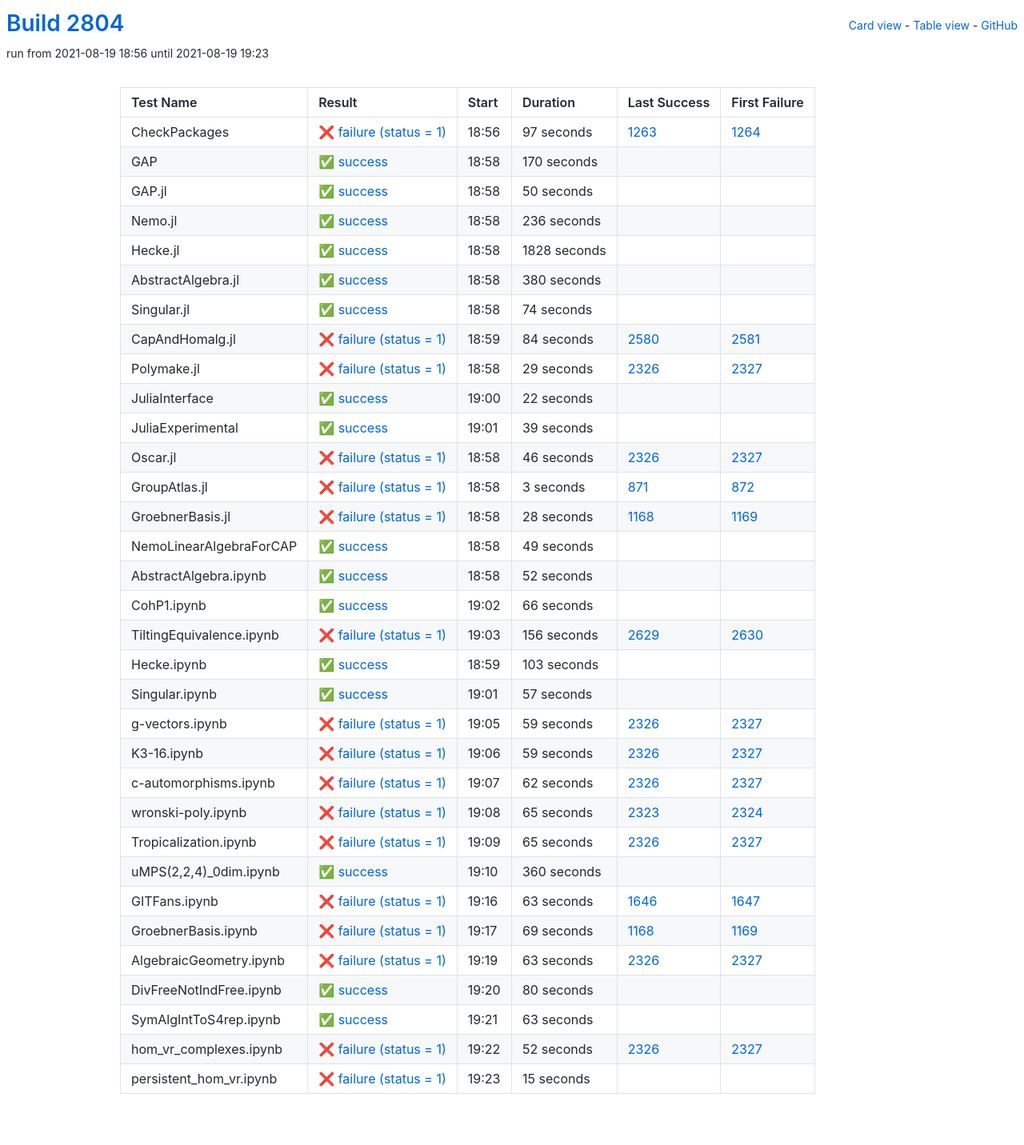
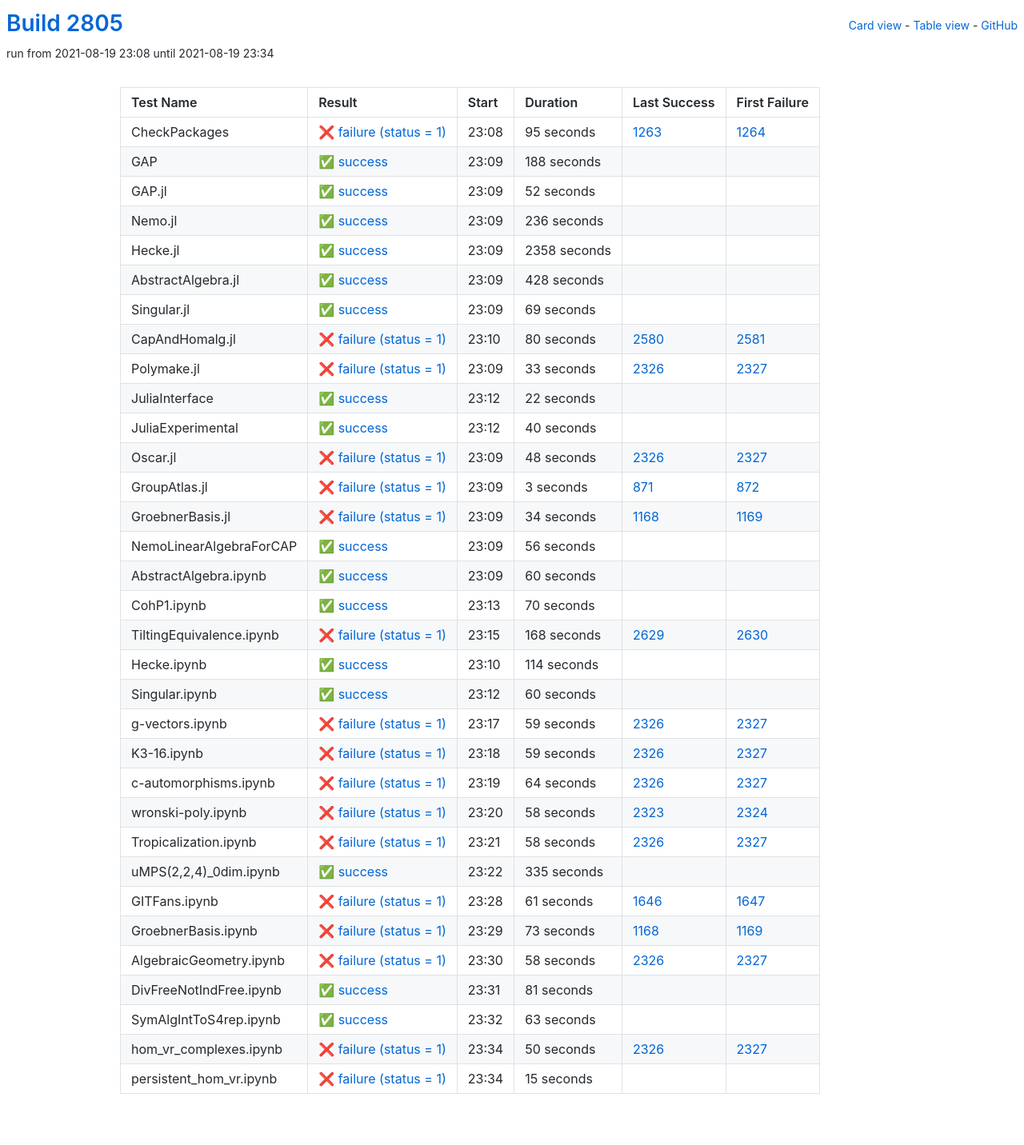
Before and after one commit to oscar-system/oscar-ci-status-stable, a Jekyll site: the page built from table.html, in a window 1280 px wide. Shown: the whole page at 80% size. Built offline with Jekyll 4.4.1, drawn with Linux system fonts in a browser that asks for light colours.

Commit message:
Build #2805

```diff
--- a/_data/ci.yml
+++ b/_data/ci.yml
@@ -1,6 +1,6 @@
 ---
-build: 2804
-build_url: https://oscarci.mathematik.uni-kl.de/job/oscar-stable/2804/
+build: 2805
+build_url: https://oscarci.mathematik.uni-kl.de/job/oscar-stable/2805/
 job: oscar-stable
 organization: oscar-system
 repo: oscar-ci-status-stable
@@ -8,44 +8,44 @@ repourl: https://github.com/oscar-system/oscar-ci-status-stable
 tests:
 - name: CheckPackages
   id: checkpackages
-  log: https://oscarci.mathematik.uni-kl.de/job/oscar-stable/2804/artifact/logs/build-2804/CheckPackages.log
-  start: 2021-08-19 18:56
+  log: https://oscarci.mathematik.uni-kl.de/job/oscar-stable/2805/artifact/logs/build-2805/CheckPackages.log
+  start: 2021-08-19 23:08
   success: false
   exitcode: 1
   status: failure
-  duration: 97
+  duration: 95
   last_success: 1263
   last_success_url: https://oscarci.mathematik.uni-kl.de/job/oscar-stable/1263/
   first_failure: 1264
   first_failure_url: https://oscarci.mathematik.uni-kl.de/job/oscar-stable/1264/
 - name: GAP
   id: gap
-  log: https://oscarci.mathematik.uni-kl.de/job/oscar-stable/2804/artifact/logs/build-2804/GAP.log
-  start: 2021-08-19 18:58
+  log: https://oscarci.mathematik.uni-kl.de/job/oscar-stable/2805/artifact/logs/build-2805/GAP.log
+  start: 2021-08-19 23:09
   success: true
   exitcode: 0
   status: success
-  duration: 170
+  duration: 188
   last_success: false
   last_success_url:
   first_failure: false
   first_failure_url:
 - name: GAP.jl
   id: gap-jl
-  log: https://oscarci.mathematik.uni-kl.de/job/oscar-stable/2804/artifact/logs/build-2804/GAP.jl.log
-  start: 2021-08-19 18:58
+  log: https://oscarci.mathematik.uni-kl.de/job/oscar-stable/2805/artifact/logs/build-2805/GAP.jl.log
+  start: 2021-08-19 23:09
   success: true
   exitcode: 0
   status: success
-  duration: 50
+  duration: 52
   last_success: false
   last_success_url:
   first_failure: false
   first_failure_url:
 - name: Nemo.jl
   id: nemo-jl
-  log: https://oscarci.mathematik.uni-kl.de/job/oscar-stable/2804/artifact/logs/build-2804/Nemo.jl.log
-  start: 2021-08-19 18:58
+  log: https://oscarci.mathematik.uni-kl.de/job/oscar-stable/2805/artifact/logs/build-2805/Nemo.jl.log
+  start: 2021-08-19 23:09
   success: true
   exitcode: 0
   status: success
@@ -56,68 +56,68 @@ tests:
   first_failure_url:
 - name: Hecke.jl
   id: hecke-jl
-  log: https://oscarci.mathematik.uni-kl.de/job/oscar-stable/2804/artifact/logs/build-2804/Hecke.jl.log
-  start: 2021-08-19 18:58
+  log: https://oscarci.mathematik.uni-kl.de/job/oscar-stable/2805/artifact/logs/build-2805/Hecke.jl.log
+  start: 2021-08-19 23:09
   success: true
   exitcode: 0
   status: success
-  duration: 1828
+  duration: 2358
   last_success: false
   last_success_url:
   first_failure: false
   first_failure_url:
 - name: AbstractAlgebra.jl
   id: abstractalgebra-jl
-  log: https://oscarci.mathematik.uni-kl.de/job/oscar-stable/2804/artifact/logs/build-2804/AbstractAlgebra.jl.log
-  start: 2021-08-19 18:58
+  log: https://oscarci.mathematik.uni-kl.de/job/oscar-stable/2805/artifact/logs/build-2805/AbstractAlgebra.jl.log
+  start: 2021-08-19 23:09
   success: true
   exitcode: 0
   status: success
-  duration: 380
+  duration: 428
   last_success: false
   last_success_url:
   first_failure: false
   first_failure_url:
 - name: Singular.jl
   id: singular-jl
-  log: https://oscarci.mathematik.uni-kl.de/job/oscar-stable/2804/artifact/logs/build-2804/Singular.jl.log
-  start: 2021-08-19 18:58
+  log: https://oscarci.mathematik.uni-kl.de/job/oscar-stable/2805/artifact/logs/build-2805/Singular.jl.log
+  start: 2021-08-19 23:09
   success: true
   exitcode: 0
   status: success
-  duration: 74
+  duration: 69
   last_success: false
   last_success_url:
   first_failure: false
   first_failure_url:
 - name: CapAndHomalg.jl
   id: capandhomalg-jl
-  log: https://oscarci.mathematik.uni-kl.de/job/oscar-stable/2804/artifact/logs/build-2804/CapAndHomalg.jl.log
-  start: 2021-08-19 18:59
+  log: https://oscarci.mathematik.uni-kl.de/job/oscar-stable/2805/artifact/logs/build-2805/CapAndHomalg.jl.log
+  start: 2021-08-19 23:10
   success: false
   exitcode: 1
   status: failure
-  duration: 84
+  duration: 80
   last_success: 2580
   last_success_url: https://oscarci.mathematik.uni-kl.de/job/oscar-stable/2580/
   first_failure: 2581
   first_failure_url: https://oscarci.mathematik.uni-kl.de/job/oscar-stable/2581/
 - name: Polymake.jl
   id: polymake-jl
-  log: https://oscarci.mathematik.uni-kl.de/job/oscar-stable/2804/artifact/logs/build-2804/Polymake.jl.log
-  start: 2021-08-19 18:58
+  log: https://oscarci.mathematik.uni-kl.de/job/oscar-stable/2805/artifact/logs/build-2805/Polymake.jl.log
+  start: 2021-08-19 23:09
   success: false
   exitcode: 1
   status: failure
-  duration: 29
+  duration: 33
   last_success: 2326
   last_success_url: https://oscarci.mathematik.uni-kl.de/job/oscar-stable/2326/
   first_failure: 2327
   first_failure_url: https://oscarci.mathematik.uni-kl.de/job/oscar-stable/2327/
 - name: JuliaInterface
   id: juliainterface
-  log: https://oscarci.mathematik.uni-kl.de/job/oscar-stable/2804/artifact/logs/build-2804/JuliaInterface.log
-  start: 2021-08-19 19:00
+  log: https://oscarci.mathematik.uni-kl.de/job/oscar-stable/2805/artifact/logs/build-2805/JuliaInterface.log
+  start: 2021-08-19 23:12
   success: true
   exitcode: 0
   status: success
@@ -128,32 +128,32 @@ tests:
   first_failure_url:
 - name: JuliaExperimental
   id: juliaexperimental
-  log: https://oscarci.mathematik.uni-kl.de/job/oscar-stable/2804/artifact/logs/build-2804/JuliaExperimental.log
-  start: 2021-08-19 19:01
+  log: https://oscarci.mathematik.uni-kl.de/job/oscar-stable/2805/artifact/logs/build-2805/JuliaExperimental.log
+  start: 2021-08-19 23:12
   success: true
   exitcode: 0
   status: success
-  duration: 39
+  duration: 40
   last_success: false
   last_success_url:
   first_failure: false
   first_failure_url:
 - name: Oscar.jl
   id: oscar-jl
-  log: https://oscarci.mathematik.uni-kl.de/job/oscar-stable/2804/artifact/logs/build-2804/Oscar.jl.log
-  start: 2021-08-19 18:58
+  log: https://oscarci.mathematik.uni-kl.de/job/oscar-stable/2805/artifact/logs/build-2805/Oscar.jl.log
+  start: 2021-08-19 23:09
   success: false
   exitcode: 1
   status: failure
-  duration: 46
+  duration: 48
   last_success: 2326
   last_success_url: https://oscarci.mathematik.uni-kl.de/job/oscar-stable/2326/
   first_failure: 2327
   first_failure_url: https://oscarci.mathematik.uni-kl.de/job/oscar-stable/2327/
 - name: GroupAtlas.jl
   id: groupatlas-jl
-  log: https://oscarci.mathematik.uni-kl.de/job/oscar-stable/2804/artifact/logs/build-2804/GroupAtlas.jl.log
-  start: 2021-08-19 18:58
+  log: https://oscarci.mathematik.uni-kl.de/job/oscar-stable/2805/artifact/logs/build-2805/GroupAtlas.jl.log
+  start: 2021-08-19 23:09
   success: false
   exitcode: 1
   status: failure
@@ -164,92 +164,92 @@ tests:
   first_failure_url: https://oscarci.mathematik.uni-kl.de/job/oscar-stable/872/
 - name: GroebnerBasis.jl
   id: groebnerbasis-jl
-  log: https://oscarci.mathematik.uni-kl.de/job/oscar-stable/2804/artifact/logs/build-2804/GroebnerBasis.jl.log
-  start: 2021-08-19 18:58
+  log: https://oscarci.mathematik.uni-kl.de/job/oscar-stable/2805/artifact/logs/build-2805/GroebnerBasis.jl.log
+  start: 2021-08-19 23:09
   success: false
   exitcode: 1
   status: failure
-  duration: 28
+  duration: 34
   last_success: 1168
   last_success_url: https://oscarci.mathematik.uni-kl.de/job/oscar-stable/1168/
   first_failure: 1169
   first_failure_url: https://oscarci.mathematik.uni-kl.de/job/oscar-stable/1169/
 - name: NemoLinearAlgebraForCAP
   id: nemolinearalgebraforcap
-  log: https://oscarci.mathematik.uni-kl.de/job/oscar-stable/2804/artifact/logs/build-2804/NemoLinearAlgebraForCAP.log
-  start: 2021-08-19 18:58
+  log: https://oscarci.mathematik.uni-kl.de/job/oscar-stable/2805/artifact/logs/build-2805/NemoLinearAlgebraForCAP.log
+  start: 2021-08-19 23:09
   success: true
   exitcode: 0
   status: success
-  duration: 49
+  duration: 56
   last_success: false
   last_success_url:
   first_failure: false
   first_failure_url:
 - name: AbstractAlgebra.ipynb
   id: abstractalgebra-ipynb
-  log: https://oscarci.mathematik.uni-kl.de/job/oscar-stable/2804/artifact/logs/build-2804/AbstractAlgebra.ipynb.log
-  start: 2021-08-19 18:58
+  log: https://oscarci.mathematik.uni-kl.de/job/oscar-stable/2805/artifact/logs/build-2805/AbstractAlgebra.ipynb.log
+  start: 2021-08-19 23:09
   success: true
   exitcode: 0
   status: success
-  duration: 52
+  duration: 60
   last_success: false
   last_success_url:
   first_failure: false
   first_failure_url:
 - name: CohP1.ipynb
   id: cohp1-ipynb
-  log: https://oscarci.mathematik.uni-kl.de/job/oscar-stable/2804/artifact/logs/build-2804/CohP1.ipynb.log
-  start: 2021-08-19 19:02
+  log: https://oscarci.mathematik.uni-kl.de/job/oscar-stable/2805/artifact/logs/build-2805/CohP1.ipynb.log
+  start: 2021-08-19 23:13
   success: true
   exitcode: 0
   status: success
-  duration: 66
+  duration: 70
   last_success: false
   last_success_url:
   first_failure: false
   first_failure_url:
 - name: TiltingEquivalence.ipynb
   id: tiltingequivalence-ipynb
-  log: https://oscarci.mathematik.uni-kl.de/job/oscar-stable/2804/artifact/logs/build-2804/TiltingEquivalence.ipynb.log
-  start: 2021-08-19 19:03
+  log: https://oscarci.mathematik.uni-kl.de/job/oscar-stable/2805/artifact/logs/build-2805/TiltingEquivalence.ipynb.log
+  start: 2021-08-19 23:15
   success: false
   exitcode: 1
   status: failure
-  duration: 156
+  duration: 168
   last_success: 2629
   last_success_url: https://oscarci.mathematik.uni-kl.de/job/oscar-stable/2629/
   first_failure: 2630
   first_failure_url: https://oscarci.mathematik.uni-kl.de/job/oscar-stable/2630/
 - name: Hecke.ipynb
   id: hecke-ipynb
-  log: https://oscarci.mathematik.uni-kl.de/job/oscar-stable/2804/artifact/logs/build-2804/Hecke.ipynb.log
-  start: 2021-08-19 18:59
+  log: https://oscarci.mathematik.uni-kl.de/job/oscar-stable/2805/artifact/logs/build-2805/Hecke.ipynb.log
+  start: 2021-08-19 23:10
   success: true
   exitcode: 0
   status: success
-  duration: 103
+  duration: 114
   last_success: false
   last_success_url:
   first_failure: false
   first_failure_url:
 - name: Singular.ipynb
   id: singular-ipynb
-  log: https://oscarci.mathematik.uni-kl.de/job/oscar-stable/2804/artifact/logs/build-2804/Singular.ipynb.log
-  start: 2021-08-19 19:01
+  log: https://oscarci.mathematik.uni-kl.de/job/oscar-stable/2805/artifact/logs/build-2805/Singular.ipynb.log
+  start: 2021-08-19 23:12
   success: true
   exitcode: 0
   status: success
-  duration: 57
+  duration: 60
   last_success: false
   last_success_url:
   first_failure: false
   first_failure_url:
 - name: g-vectors.ipynb
   id: g-vectors-ipynb
-  log: https://oscarci.mathematik.uni-kl.de/job/oscar-stable/2804/artifact/logs/build-2804/g-vectors.ipynb.log
-  start: 2021-08-19 19:05
+  log: https://oscarci.mathematik.uni-kl.de/job/oscar-stable/2805/artifact/logs/build-2805/g-vectors.ipynb.log
+  start: 2021-08-19 23:17
   success: false
   exitcode: 1
   status: failure
@@ -260,8 +260,8 @@ tests:
   first_failure_url: https://oscarci.mathematik.uni-kl.de/job/oscar-stable/2327/
 - name: K3-16.ipynb
   id: k3-16-ipynb
-  log: https://oscarci.mathematik.uni-kl.de/job/oscar-stable/2804/artifact/logs/build-2804/K3-16.ipynb.log
-  start: 2021-08-19 19:06
+  log: https://oscarci.mathematik.uni-kl.de/job/oscar-stable/2805/artifact/logs/build-2805/K3-16.ipynb.log
+  start: 2021-08-19 23:18
   success: false
   exitcode: 1
   status: failure
@@ -272,104 +272,104 @@ tests:
   first_failure_url: https://oscarci.mathematik.uni-kl.de/job/oscar-stable/2327/
 - name: c-automorphisms.ipynb
   id: c-automorphisms-ipynb
-  log: https://oscarci.mathematik.uni-kl.de/job/oscar-stable/2804/artifact/logs/build-2804/c-automorphisms.ipynb.log
-  start: 2021-08-19 19:07
+  log: https://oscarci.mathematik.uni-kl.de/job/oscar-stable/2805/artifact/logs/build-2805/c-automorphisms.ipynb.log
+  start: 2021-08-19 23:19
   success: false
   exitcode: 1
   status: failure
-  duration: 62
+  duration: 64
   last_success: 2326
   last_success_url: https://oscarci.mathematik.uni-kl.de/job/oscar-stable/2326/
   first_failure: 2327
   first_failure_url: https://oscarci.mathematik.uni-kl.de/job/oscar-stable/2327/
 - name: wronski-poly.ipynb
   id: wronski-poly-ipynb
-  log: https://oscarci.mathematik.uni-kl.de/job/oscar-stable/2804/artifact/logs/build-2804/wronski-poly.ipynb.log
-  start: 2021-08-19 19:08
+  log: https://oscarci.mathematik.uni-kl.de/job/oscar-stable/2805/artifact/logs/build-2805/wronski-poly.ipynb.log
+  start: 2021-08-19 23:20
   success: false
   exitcode: 1
   status: failure
-  duration: 65
+  duration: 58
   last_success: 2323
   last_success_url: https://oscarci.mathematik.uni-kl.de/job/oscar-stable/2323/
   first_failure: 2324
   first_failure_url: https://oscarci.mathematik.uni-kl.de/job/oscar-stable/2324/
 - name: Tropicalization.ipynb
   id: tropicalization-ipynb
-  log: https://oscarci.mathematik.uni-kl.de/job/oscar-stable/2804/artifact/logs/build-2804/Tropicalization.ipynb.log
-  start: 2021-08-19 19:09
+  log: https://oscarci.mathematik.uni-kl.de/job/oscar-stable/2805/artifact/logs/build-2805/Tropicalization.ipynb.log
+  start: 2021-08-19 23:21
   success: false
   exitcode: 1
   status: failure
-  duration: 65
+  duration: 58
   last_success: 2326
   last_success_url: https://oscarci.mathematik.uni-kl.de/job/oscar-stable/2326/
   first_failure: 2327
   first_failure_url: https://oscarci.mathematik.uni-kl.de/job/oscar-stable/2327/
 - name: uMPS(2,2,4)_0dim.ipynb
   id: umps-2-2-4-0dim-ipynb
-  log: https://oscarci.mathematik.uni-kl.de/job/oscar-stable/2804/artifact/logs/build-2804/uMPS-2-2-4-_0dim.ipynb.log
-  start: 2021-08-19 19:10
+  log: https://oscarci.mathematik.uni-kl.de/job/oscar-stable/2805/artifact/logs/build-2805/uMPS-2-2-4-_0dim.ipynb.log
+  start: 2021-08-19 23:22
   success: true
   exitcode: 0
   status: success
-  duration: 360
+  duration: 335
   last_success: false
   last_success_url:
   first_failure: false
   first_failure_url:
 - name: GITFans.ipynb
   id: gitfans-ipynb
-  log: https://oscarci.mathematik.uni-kl.de/job/oscar-stable/2804/artifact/logs/build-2804/GITFans.ipynb.log
-  start: 2021-08-19 19:16
+  log: https://oscarci.mathematik.uni-kl.de/job/oscar-stable/2805/artifact/logs/build-2805/GITFans.ipynb.log
+  start: 2021-08-19 23:28
   success: false
   exitcode: 1
   status: failure
-  duration: 63
+  duration: 61
   last_success: 1646
   last_success_url: https://oscarci.mathematik.uni-kl.de/job/oscar-stable/1646/
   first_failure: 1647
   first_failure_url: https://oscarci.mathematik.uni-kl.de/job/oscar-stable/1647/
 - name: GroebnerBasis.ipynb
   id: groebnerbasis-ipynb
-  log: https://oscarci.mathematik.uni-kl.de/job/oscar-stable/2804/artifact/logs/build-2804/GroebnerBasis.ipynb.log
-  start: 2021-08-19 19:17
+  log: https://oscarci.mathematik.uni-kl.de/job/oscar-stable/2805/artifact/logs/build-2805/GroebnerBasis.ipynb.log
+  start: 2021-08-19 23:29
   success: false
   exitcode: 1
   status: failure
-  duration: 69
+  duration: 73
   last_success: 1168
   last_success_url: https://oscarci.mathematik.uni-kl.de/job/oscar-stable/1168/
   first_failure: 1169
   first_failure_url: https://oscarci.mathematik.uni-kl.de/job/oscar-stable/1169/
 - name: AlgebraicGeometry.ipynb
   id: algebraicgeometry-ipynb
-  log: https://oscarci.mathematik.uni-kl.de/job/oscar-stable/2804/artifact/logs/build-2804/AlgebraicGeometry.ipynb.log
-  start: 2021-08-19 19:19
+  log: https://oscarci.mathematik.uni-kl.de/job/oscar-stable/2805/artifact/logs/build-2805/AlgebraicGeometry.ipynb.log
+  start: 2021-08-19 23:30
   success: false
   exitcode: 1
   status: failure
-  duration: 63
+  duration: 58
   last_success: 2326
   last_success_url: https://oscarci.mathematik.uni-kl.de/job/oscar-stable/2326/
   first_failure: 2327
   first_failure_url: https://oscarci.mathematik.uni-kl.de/job/oscar-stable/2327/
 - name: DivFreeNotIndFree.ipynb
   id: divfreenotindfree-ipynb
-  log: https://oscarci.mathematik.uni-kl.de/job/oscar-stable/2804/artifact/logs/build-2804/DivFreeNotIndFree.ipynb.log
-  start: 2021-08-19 19:20
+  log: https://oscarci.mathematik.uni-kl.de/job/oscar-stable/2805/artifact/logs/build-2805/DivFreeNotIndFree.ipynb.log
+  start: 2021-08-19 23:31
   success: true
   exitcode: 0
   status: success
-  duration: 80
+  duration: 81
   last_success: false
   last_success_url:
   first_failure: false
   first_failure_url:
 - name: SymAlgIntToS4rep.ipynb
   id: symalginttos4rep-ipynb
-  log: https://oscarci.mathematik.uni-kl.de/job/oscar-stable/2804/artifact/logs/build-2804/SymAlgIntToS4rep.ipynb.log
-  start: 2021-08-19 19:21
+  log: https://oscarci.mathematik.uni-kl.de/job/oscar-stable/2805/artifact/logs/build-2805/SymAlgIntToS4rep.ipynb.log
+  start: 2021-08-19 23:32
   success: true
   exitcode: 0
   status: success
@@ -380,20 +380,20 @@ tests:
   first_failure_url:
 - name: hom_vr_complexes.ipynb
   id: hom-vr-complexes-ipynb
-  log: https://oscarci.mathematik.uni-kl.de/job/oscar-stable/2804/artifact/logs/build-2804/hom_vr_complexes.ipynb.log
-  start: 2021-08-19 19:22
+  log: https://oscarci.mathematik.uni-kl.de/job/oscar-stable/2805/artifact/logs/build-2805/hom_vr_complexes.ipynb.log
+  start: 2021-08-19 23:34
   success: false
   exitcode: 1
   status: failure
-  duration: 52
+  duration: 50
   last_success: 2326
   last_success_url: https://oscarci.mathematik.uni-kl.de/job/oscar-stable/2326/
   first_failure: 2327
   first_failure_url: https://oscarci.mathematik.uni-kl.de/job/oscar-stable/2327/
 - name: persistent_hom_vr.ipynb
   id: persistent-hom-vr-ipynb
-  log: https://oscarci.mathematik.uni-kl.de/job/oscar-stable/2804/artifact/logs/build-2804/persistent_hom_vr.ipynb.log
-  start: 2021-08-19 19:23
+  log: https://oscarci.mathematik.uni-kl.de/job/oscar-stable/2805/artifact/logs/build-2805/persistent_hom_vr.ipynb.log
+  start: 2021-08-19 23:34
   success: false
   exitcode: 1
   status: failure
```
Also changed, not shown: README.md.
